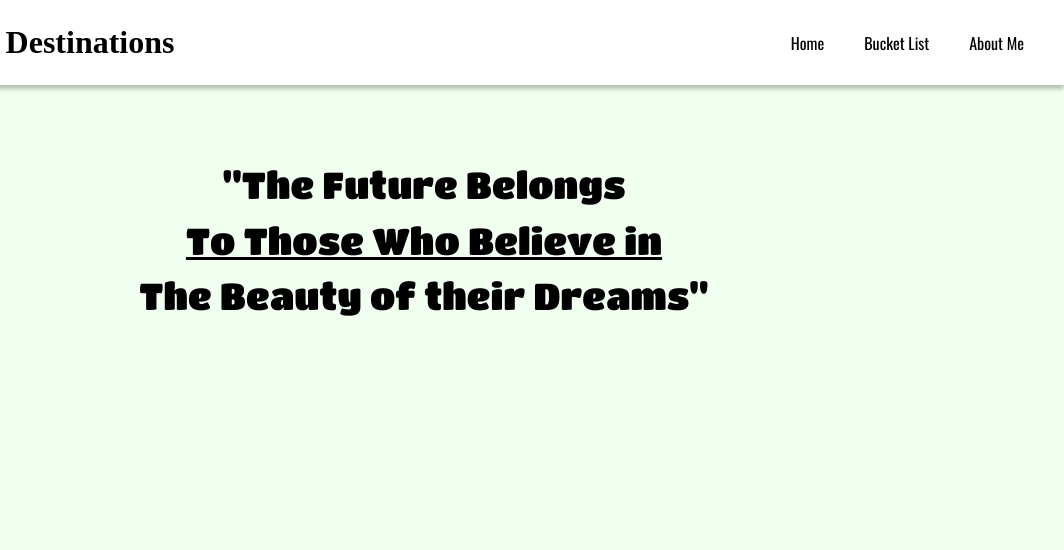
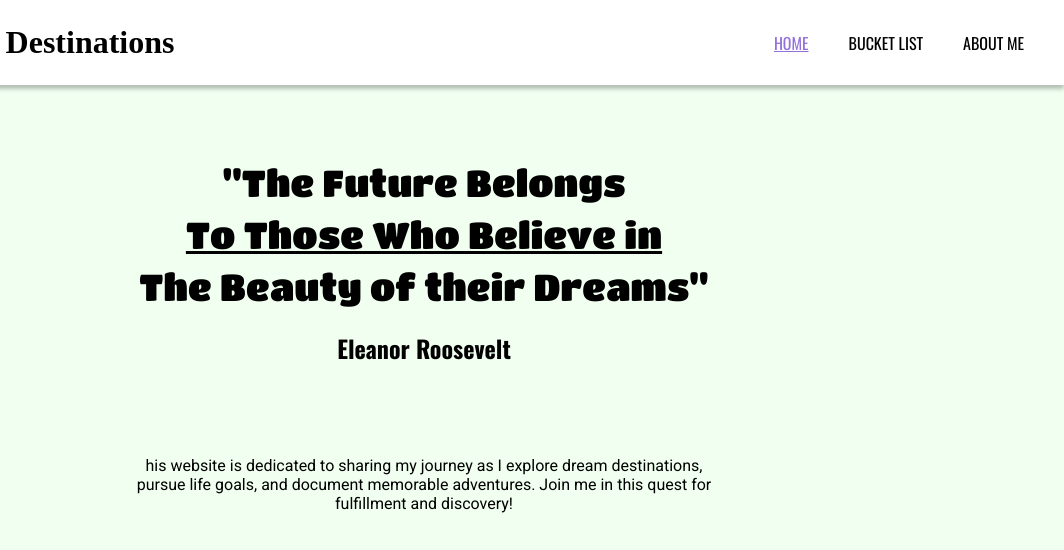
Before and after one commit to natf147/website-Homepage, a plain HTML site: page index.html in a window 1280 px wide. Shown: the full height of the page, 216-1280 px from the left. Drawn offline with nearby package versions, Linux system fonts and the light colour scheme.

Commit message:
added about section

```diff
--- a/index.html
+++ b/index.html
@@ -6,7 +6,7 @@
     <link rel="stylesheet" href="stylesheet.css">
     <link rel="stylesheet" href="https://fonts.googleapis.com/css2?family=Oswald:wght@400;700&display=swap">
     <link rel="stylesheet" href="https://fonts.googleapis.com/css2?family=Titan+One&display=swap">
-
+    <link href="https://fonts.googleapis.com/css2?family=Roboto:wght@400&display=swap" rel="stylesheet">
     <style>
       body {
         margin: 0;
@@ -19,7 +19,6 @@
         color: black;
         padding: 10px 20px;
         display: flex;
-            justify-content: space-between;
         align-items: center;
         box-shadow: 0px 4px 4px 0px rgba(0, 0, 0, 0.25);
       }
@@ -30,6 +29,15 @@
         align-items: center;
       }
 
+      h2 {
+        font-family: "Oswald";
+      }
+
+      p {
+        font-family: "Roboto";
+
+      }
+
       nav {
         display: flex;
       }
@@ -38,10 +46,16 @@
         color: black;
         padding: 10px 20px;
         font-family: "Oswald";
+        text-transform: uppercase;
       }
 
       nav a:hover {
-            background-color: #555;
+        background-color: lightgrey;
+      }
+
+      .active {
+        text-decoration: underline;
+        color: mediumpurple;
       }
 
       .quote-box {
@@ -53,10 +67,16 @@
       .quote {
         font-family: 'Titan One';
         font-size: 37px;
-            line-height: 0.5;
+        line-height: 0.4;
+      }
+
+      .about-web {
+        text-align: center;
+        max-width: 600px;
+        margin: 30px auto;
+        font-family: 'Roboto';
       }
     </style>
-
   </head>
   <body>
     <header>
@@ -64,7 +84,7 @@
         <img src="wavelogo.png" alt="Logo" width="100" height="65"> Dream Destinations
       </h1>
       <nav>
-            <a href="#">Home</a>
+        <a class="active" href="#">Home</a>
         <a href="#">Bucket List</a>
         <a href="#">About Me</a>
       </nav>
@@ -74,6 +94,14 @@
       <p class="quote">"The Future Belongs</p>
       <p class="quote"><u>To Those Who Believe in</u></p>
       <p class="quote">The Beauty of their Dreams"</p>
+      <h2>Eleanor Roosevelt</h2>
+    </div>
+
+		<div class="about-web">
+      <p>his website is dedicated to sharing my journey as
+        I explore dream destinations, pursue life goals,
+        and document memorable adventures. Join me in this
+        quest for fulfillment and discovery!</p>
     </div>
   </body>
 </html>
```
Lines whose indentation alone changed are shown as unchanged.
